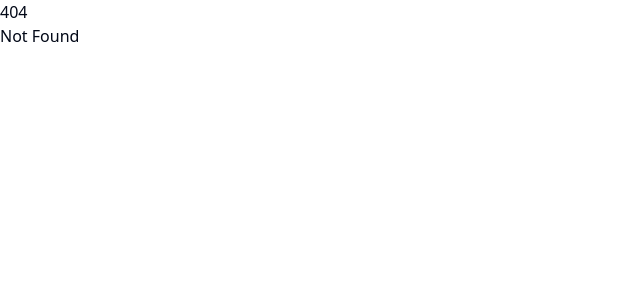
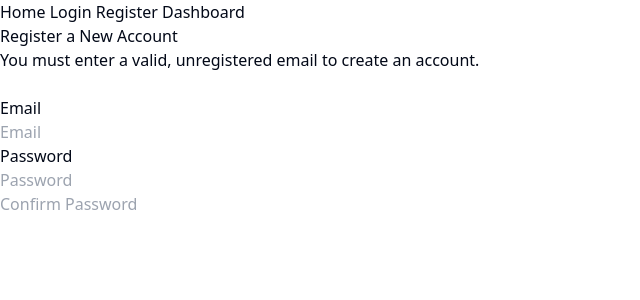
Before and after one commit to kimjammer/Pleiades, a SvelteKit app in the folder frontend/: page /registration in a window 1280 px wide. Before the commit this address had no page. Shown: the top 300 px of the page, without its empty margins (0-640 px from the left). Built offline with nearby package versions, Linux system fonts and the light colour scheme.

Commit message:
basic login and registration pages

```diff
--- a/frontend/src/routes/+layout.svelte
+++ b/frontend/src/routes/+layout.svelte
@@ -3,4 +3,11 @@
 	let { children } = $props();
 </script>
 
+<nav>
+    <a href="/">Home</a>
+    <a href="/login">Login</a>
+    <a href="/registration">Register</a>
+    <a href="/dashboard">Dashboard</a>
+</nav>
+
 {@render children()}
--- a/frontend/src/routes/+page.svelte
+++ b/frontend/src/routes/+page.svelte
@@ -1,5 +1,6 @@
 <script>
     import { Button } from "$lib/components/ui/button/index"
+    import { goto } from "$app/navigation";
 </script>
 
 <div>
@@ -13,5 +14,5 @@
         Collaborate Easier...or else...
     </h2>
 
-    <Button>Create your first Project</Button>
+    <Button onclick={() => goto('/registration')}>Create an account</Button>
 </div>
--- /dev/null
+++ b/frontend/src/routes/login/+page.svelte
@@ -0,0 +1,23 @@
+
+
+<script>
+    let email = '';
+    let password = '';
+
+    async function register() {
+        const res = await fetch('http://localhost:8080/api/register', {
+            method: 'POST',
+            headers: { 'Content-Type': 'application/json' },
+            body: JSON.stringify({ email, password })
+        });
+
+        const data = await res.json();
+        console.log(data); // Handle success or error messages
+    }
+</script>
+
+<h1>Login</h1>
+<br />
+<input type="text" placeholder="Email" bind:value={email} />
+<br />
+<input type="password" placeholder="Password" bind:value={password} />
--- /dev/null
+++ b/frontend/src/routes/registration/+page.svelte
@@ -0,0 +1,29 @@
+
+
+<script>
+    let email = '';
+    let password = '';
+    let passwordConfirm = '';
+
+    async function register() {
+        const res = await fetch('http://localhost:8080/api/register', {
+            method: 'POST',
+            headers: { 'Content-Type': 'application/json' },
+            body: JSON.stringify({ email, password })
+        });
+
+        const data = await res.json();
+        console.log(data); // Handle success or error messages
+    }
+</script>
+
+<h1>Register a New Account</h1>
+<p>You must enter a valid, unregistered email to create an account.</p>
+<br />
+<p>Email</p>
+<input type="text" placeholder="Email" bind:value={email} />
+<br />
+<p>Password</p>
+<input type="password" placeholder="Password" bind:value={password} />
+<br />
+<input type="confirm password" placeholder="Confirm Password" bind:value={passwordConfirm} />
```
